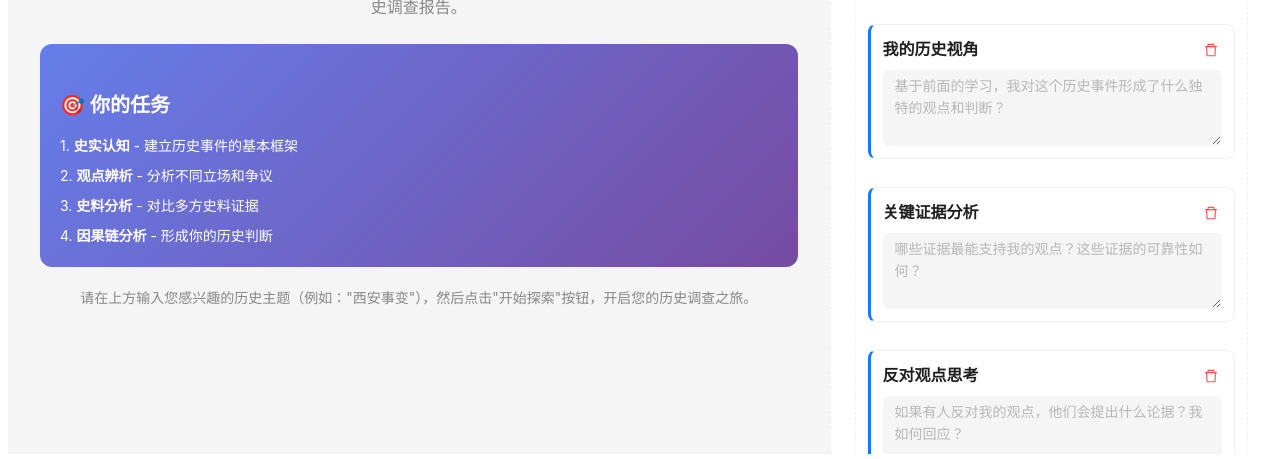
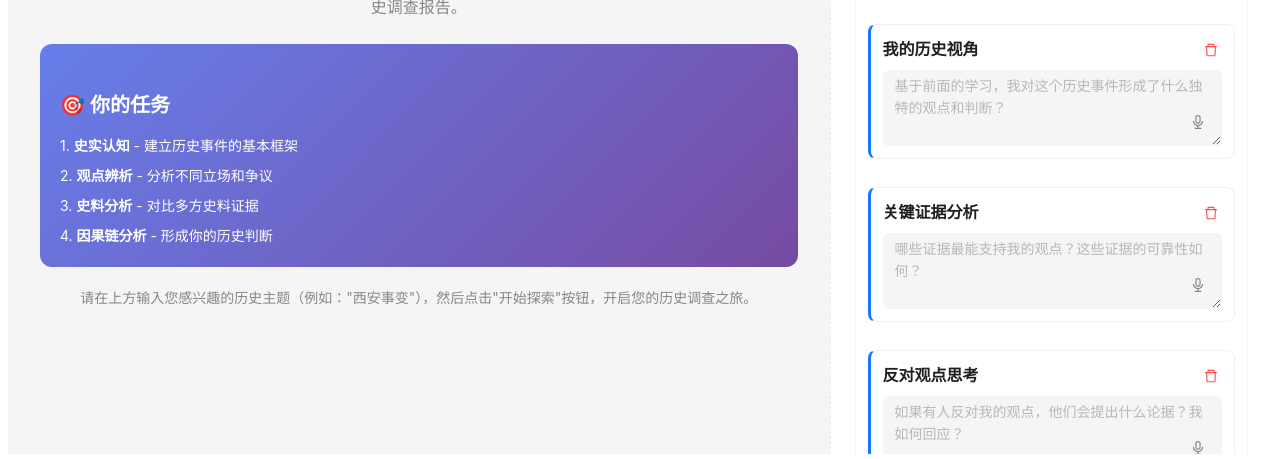
Before and after one commit to rongyuy/history_assistant, a React (Create React App) app in the folder frontend/: page / in a window 1280 px wide. Shown: the part 354-813 px from the top of the page. Built offline with nearby package versions, Linux system fonts and the light colour scheme.

Commit message:
AI引导语音输入，任务四语音输入

```diff
--- a/frontend/src/pages/InquiryPage.js
+++ b/frontend/src/pages/InquiryPage.js
@@ -1,3 +1,4 @@
+// InquiryPage.js
 import { useEffect, useState, useCallback, useRef, useMemo, useLayoutEffect } from 'react';
 import { addEdge, applyNodeChanges, applyEdgeChanges, ReactFlowProvider  } from 'reactflow';
 import {
@@ -22,7 +23,6 @@ import {
   Modal,
   Row,
   Col,
-  //Anchor,
   Popover,
   Menu,
 } from 'antd';
@@ -31,7 +31,6 @@ import {
   BulbOutlined,
   MessageOutlined,
   DeleteOutlined,
-  //EditOutlined,
   OrderedListOutlined,
   ApartmentOutlined,
   PlusOutlined,
@@ -41,10 +40,13 @@ import {
   ExclamationCircleFilled,
   LinkOutlined,
   UpOutlined, DownOutlined,
+  AudioOutlined, // <-- 新增图标
 } from '@ant-design/icons';
 import { getWikiData, getViewpointAnalysis, postChatMessageStream, getSourcesComparison, getWikiHtmlContent, getDiscussionDetails, getWikiPreview } from '../api';
 import ArgumentMap from '../ArgumentMap'
 import DOMPurify from 'dompurify'
+// 导入我们新建的 Hook
+import { useSpeechRecognition } from './useSpeechRecognition';
 
 const { Header, Sider, Content } = Layout;
 const { Title, Text, Paragraph } = Typography;
@@ -768,19 +770,21 @@ function EditableTimelineItem({ item, onChange, onDelete }) {
     </div>
   );
 }
+// InquiryPage.js
+
+// ... (文件顶部的 imports 和其他组件保持不变) ...
 
 function WikiSummaryCard({ data, topic, fullHtmlContent, isFullContentLoading, ensureFullContentFetched }) {
   const [isExpanded, setIsExpanded] = useState(false);
   const contentRef = useRef(null);
-  const { message, modal } = AntdApp.useApp();
-  const { confirm } = modal;
-
-  const [popover, setPopover] = useState({ visible: false, content: null, title: '', top: 0, left: 0, });
+  const { message } = AntdApp.useApp();
+
+  const [popover, setPopover] = useState({ visible: false, content: null, title: '', top: 0, left: 0 });
   const hideTimer = useRef(null);
   const currentTargetRef = useRef(null);
   const summaryCache = useRef(new Map()).current;
 
-  // --- 搜索功能 State ---
+  // --- 【修改】搜索功能 State ---
   const [searchTerm, setSearchTerm] = useState('');
   const [searchResults, setSearchResults] = useState([]);
   const [currentResultIndex, setCurrentResultIndex] = useState(-1);
@@ -792,20 +796,6 @@ function WikiSummaryCard({ data, topic, fullHtmlContent, isFullContentLoading, e
       setTimelineItems(data.timeline.map((item, index) => ({ ...item, id: `timeline-${index}` })));
     }
   }, [data]);
-
-  // useEffect(() => {
-  //   const contentEl = contentRef.current;
-  //   if (!contentEl) return;
-  //   const handleScroll = () => {
-  //     if (popover.visible) {
-  //       setPopover(p => ({ ...p, visible: false }));
-  //       currentTargetRef.current = null;
-  //       clearTimeout(hideTimer.current);
-  //     }
-  //   };
-  //   contentEl.addEventListener('scroll', handleScroll, { passive: true });
-  //   return () => contentEl.removeEventListener('scroll', handleScroll);
-  // }, [popover.visible]);
 
   const handleLinkMouseOver = useCallback(async (e) => {
     const target = e.target.closest('a[href^="https://zh.wikipedia.org/wiki/"]');
@@ -832,31 +822,34 @@ function WikiSummaryCard({ data, topic, fullHtmlContent, isFullContentLoading, e
     if (left < 0) { left = GAP; }
     if (target === currentTargetRef.current) { setPopover({ visible: true, content: summaryText, title: term, top, left }); }
   }, [topic, summaryCache]);
+
   const handleLinkMouseOut = useCallback(() => { currentTargetRef.current = null; hideTimer.current = setTimeout(() => { setPopover(p => ({ ...p, visible: false })); }, 200); }, []);
-
   const handleTimelineChange = (id, field, value) => { setTimelineItems(items => items.map(item => item.id === id ? { ...item, [field]: value } : item)); };
   const handleAddTimelineItem = () => { setTimelineItems(items => [...items, { id: `timeline-new-${Date.now()}`, year: '', event: '' }]); };
   const handleDeleteTimelineItem = (id) => { setTimelineItems(items => items.filter(item => item.id !== id)); };
   const handleSaveNotes = () => { message.success('笔记已保存！(模拟)'); };
   const handleExport = () => { if (timelineItems.length === 0) { message.warning('没有可导出的时间线内容。'); return; } const content = timelineItems.map(item => `${item.year}: ${item.event}`).join('\n'); const blob = new Blob([content], { type: 'text/plain;charset=utf-8' }); const link = document.createElement('a'); link.href = URL.createObjectURL(blob); link.download = `${topic || '未命名主题'}-时间线.txt`; document.body.appendChild(link); link.click(); document.body.removeChild(link); URL.revokeObjectURL(link.href); message.success('时间线已导出为 .txt 文件！'); };
   const handleClearTimeline = () => { Modal.confirm({ title: '您确定要清空所有时间线吗？', icon: <ExclamationCircleFilled />, content: '这个操作无法撤销。', okText: '确认清空', okType: 'danger', cancelText: '取消', onOk() { setTimelineItems([]); message.info('时间线已清空。'); }, }); };
+
   const toggleExpand = useCallback(async () => {
     const nextState = !isExpanded;
     setIsExpanded(nextState);
     if (nextState && !fullHtmlContent) {
       await ensureFullContentFetched();
     }
-    // 【修复】展开或收起时，清空上一次的搜索状态
+    // 展开或收起时，清空上一次的搜索状态
     setSearchTerm('');
     setSearchResults([]);
     setCurrentResultIndex(-1);
   }, [isExpanded, fullHtmlContent, ensureFullContentFetched]);
+
   const handleScrollTo = (key) => {
     const element = document.getElementById(key);
     if (element && contentRef.current) {
         element.scrollIntoView({ behavior: 'smooth', block: 'start' });
     }
   };
+
   const buildTree = (list) => {
     if (!list || list.length === 0) return [];
     const mapToMenuItems = (nodes) => nodes.map(node => {
@@ -886,39 +879,34 @@ function WikiSummaryCard({ data, topic, fullHtmlContent, isFullContentLoading, e
 
   const displayedContent = useMemo(() => {
     if (!isExpanded || !fullHtmlContent?.content) return [];
-
-    // 先对原始HTML进行净化，这是最安全的第一步
     const sanitizedSections = fullHtmlContent.content.map(section => ({
       ...section,
       html_content: DOMPurify.sanitize(section.html_content || '')
     }));
-
-    // 如果没有搜索词，直接返回净化后的内容
     if (!searchTerm) {
       return sanitizedSections;
     }
-
-    // 如果有搜索词，在净化后的HTML字符串上进行安全的高亮处理
     try {
-      // 创建一个安全的正则表达式，避免特殊字符干扰
       const safeRegex = new RegExp(searchTerm.replace(/[.*+?^${}()|[\]\\]/g, '\\$&'), 'gi');
       return sanitizedSections.map(section => {
-        // 关键修复：只替换不在HTML标签内部的文本
-        // 我们通过一个技巧实现：先用一个特殊标记替换掉所有HTML标签，
-        // 然后在剩下的纯文本上进行高亮替换，最后再把HTML标签恢复回去。
         const placeholders = [];
         let placeholderId = 0;
 
-        // 1. 抽取所有HTML标签，用占位符替换
-        const textOnly = section.html_content.replace(/<[^>]*>/g, (match) => {
+        // 1. 先移除已存在的高亮标签，避免嵌套
+        let cleanHtml = section.html_content.replace(/<span class="search-highlight[^"]*">(.*?)<\/span>/gi, '$1');
+
+        // 2. 抽取所有HTML标签，用占位符替换
+        const textOnly = cleanHtml.replace(/<[^>]*>/g, (match) => {
           placeholders.push(match);
           return `__HTML_PLACEHOLDER_${placeholderId++}__`;
         });
 
-        // 2. 在纯文本上进行高亮替换
-        const highlightedText = textOnly.replace(safeRegex, match => `<span class="search-highlight">${match}</span>`);
-
-        // 3. 将HTML标签恢复回去
+        // 3. 在纯文本上进行高亮替换，确保每个匹配项都是独立的
+        const highlightedText = textOnly.replace(safeRegex, (match, offset) => {
+          return `<span class="search-highlight" data-offset="${offset}">${match}</span>`;
+        });
+
+        // 4. 将HTML标签恢复回去
         let finalHtml = highlightedText;
         for (let i = 0; i < placeholders.length; i++) {
           finalHtml = finalHtml.replace(`__HTML_PLACEHOLDER_${i}__`, placeholders[i]);
@@ -928,47 +916,21 @@ function WikiSummaryCard({ data, topic, fullHtmlContent, isFullContentLoading, e
       });
     } catch (e) {
       console.error("高亮处理失败:", e);
-      return sanitizedSections; // 出错时返回原始内容
+      return sanitizedSections;
     }
   }, [searchTerm, fullHtmlContent, isExpanded]);
 
-  // 【新增】搜索执行函数
-  const handleSearchExecution = (value) => {
-    const term = value.trim();
-    setSearchTerm(term);
-    setCurrentResultIndex(-1);
-    setSearchResults([]);
-
-    if (!term) {
-      return; // 如果清空搜索，直接返回
-    }
-
-    // 使用 setTimeout 等待 displayedContent 的 useMemo 计算完成并且DOM更新
-    setTimeout(() => {
-      if (contentRef.current) {
-        const results = Array.from(contentRef.current.querySelectorAll('.search-highlight'));
-        setSearchResults(results);
-        if (results.length > 0) {
-          setCurrentResultIndex(0); // 自动定位到第一个结果
-          message.success(`找到了 ${results.length} 个匹配项。`);
-        } else {
-          message.info('在正文中未找到匹配项。');
-        }
-      }
-    }, 100); // 100毫秒延迟通常足够让React完成渲染
-  };
-
-  // 【修复-2】上/下一个按钮自动跳转
+  // --- 【核心修改】使用 useLayoutEffect 确保滚动 ---
   useLayoutEffect(() => {
     if (searchResults.length > 0 && currentResultIndex >= 0) {
       // 1. 移除上一个元素的 active class
       searchResults.forEach(el => el.classList.remove('search-highlight-active'));
 
-      // 2. 为当前元素添加 active class
+      // 2. 为当前元素添加 active class 并滚动
       const currentElement = searchResults[currentResultIndex];
+
       if (currentElement) {
         currentElement.classList.add('search-highlight-active');
-        // 3. 滚动到当前元素
         currentElement.scrollIntoView({
           behavior: 'smooth',
           block: 'center',
@@ -976,23 +938,61 @@ function WikiSummaryCard({ data, topic, fullHtmlContent, isFullContentLoading, e
         });
       }
     }
-  }, [currentResultIndex, searchResults]);
-
+  }, [currentResultIndex]); // 【修复】只依赖 currentResultIndex，不依赖 searchResults
+
+  const handleSearchExecution = (value) => {
+    const term = value.trim();
+    setSearchTerm(term);
+
+    // 清空旧状态
+    setCurrentResultIndex(-1);
+    setSearchResults([]);
+
+    if (!term) {
+      return;
+    }
+
+    // 使用 setTimeout 等待 useMemo 和 DOM 更新
+    setTimeout(() => {
+      if (contentRef.current) {
+        const results = Array.from(contentRef.current.querySelectorAll('.search-highlight'));
+        setSearchResults(results); // 更新结果
+        if (results.length > 0) {
+          setCurrentResultIndex(0); // 更新索引，这将触发 useLayoutEffect
+          message.success(`找到了 ${results.length} 个匹配项。`);
+        } else {
+          message.info('在正文中未找到匹配项。');
+        }
+      }
+    }, 100);
+  };
+
+  // --- 【修改】导航函数只负责更新索引 ---
   const handleNavigateResult = (direction) => {
     if (searchResults.length === 0) return;
     setCurrentResultIndex(prevIndex => {
       const newIndex = prevIndex + direction;
-      if (newIndex >= searchResults.length) return 0; // 循环到第一个
-      if (newIndex < 0) return searchResults.length - 1; // 循环到最后一个
+      if (newIndex >= searchResults.length) return 0;
+      if (newIndex < 0) return searchResults.length - 1;
       return newIndex;
     });
   };
 
+  // --- 【新增】处理搜索框清除事件 ---
+  const handleSearchChange = (e) => {
+    if (e.target.value.trim() === '') {
+      setSearchTerm('');
+      setSearchResults([]);
+      setCurrentResultIndex(-1);
+    }
+  };
+
   const menuItems = buildTree(fullHtmlContent?.content);
   const aiSummary = data?.summary || "暂无AI摘要";
 
   return (
     <>
+      {/* --- 【新增】优化高亮样式 --- */}
       <style>{`
         .search-highlight {
           background-color: yellow;
@@ -1000,6 +1000,8 @@ function WikiSummaryCard({ data, topic, fullHtmlContent, isFullContentLoading, e
         }
         .search-highlight-active {
           background-color: orange;
+          color: white;
+          border-radius: 3px;
         }
       `}</style>
 
@@ -1026,7 +1028,8 @@ function WikiSummaryCard({ data, topic, fullHtmlContent, isFullContentLoading, e
               <Input.Search
                 placeholder="在正文中搜索..."
                 allowClear
-                onSearch={handleSearchExecution} // 【修复】绑定新的搜索执行函数
+                onSearch={handleSearchExecution}
+                onChange={handleSearchChange} // 【新增】绑定 onChange
                 enterButton="搜索"
               />
               {searchResults.length > 0 && (
@@ -1052,7 +1055,6 @@ function WikiSummaryCard({ data, topic, fullHtmlContent, isFullContentLoading, e
               </div>
             </Col>
             <Col span={18} style={{ height: '100%' }}>
-              {/* 【修复】移除了外层的 onClick 事件，让链接可以自由、快速地响应 */}
               <div
                 ref={contentRef}
                 onMouseOver={handleLinkMouseOver}
@@ -1106,7 +1108,6 @@ function WikiSummaryCard({ data, topic, fullHtmlContent, isFullContentLoading, e
     </>
   );
 }
-
 function FactionRolesDisplay({ rolesData }) {
     if (!rolesData || rolesData.length === 0) {
         return null;
@@ -1400,16 +1401,25 @@ function SourcesComparisonCard({ data }) {
   );
 }
 
+// ------------------- 【修改点 1】: EditableCard 组件 -------------------
 function EditableCard({ card, onChange, onDelete }) {
+
+  // 使用语音识别 Hook
+  const { isListening, startListening } = useSpeechRecognition(
+    // 识别完成后的回调函数
+    (transcript) => {
+      // 将识别出的文本追加到现有内容后面
+      const newContent = card.content ? `${card.content}\n${transcript}` : transcript;
+      onChange(card.id, 'content', newContent);
+      message.success('语音输入已完成');
+    }
+  );
+
   return (
     <Card
       size="small"
       style={{ width: '100%', marginBottom: 12, borderLeft: '3px solid #1677ff' }}
-      styles={{
-        body: {
-          padding: '12px'
-        }
-      }}
+      styles={{ body: { padding: '12px' } }}
     >
       <Space direction="vertical" style={{ width: '100%' }}>
         <div style={{ display: 'flex', justifyContent: 'space-between', alignItems: 'center' }}>
@@ -1427,6 +1437,8 @@ function EditableCard({ card, onChange, onDelete }) {
             onClick={() => onDelete(card.id)}
           />
         </div>
+        {/* 将 TextArea 和 语音按钮 放入一个相对定位的容器中 */}
+        <div style={{ position: 'relative', width: '100%' }}>
           <TextArea
             variant="filled"
             rows={3}
@@ -1434,10 +1446,27 @@ function EditableCard({ card, onChange, onDelete }) {
             onChange={(e) => onChange(card.id, 'content', e.target.value)}
             placeholder={card.placeholder || '请输入内容...'}
           />
+          {/* 语音按钮，绝对定位于右下角 */}
+          <Button
+            type="text"
+            icon={<AudioOutlined />}
+            onClick={startListening}
+            loading={isListening}
+            style={{
+              position: 'absolute',
+              right: 8,
+              bottom: 8,
+              zIndex: 10,
+              color: isListening ? '#1677ff' : 'rgba(0, 0, 0, 0.45)',
+            }}
+            title="点击开始语音输入"
+          />
+        </div>
       </Space>
     </Card>
   );
 }
+// ------------------- 【修改点 1 结束】 -------------------
 
 function HistoricalCriticalThinkingSection({ questProgress, onCompleteAllTasks }) {
   const initialCards = [
@@ -1595,6 +1624,7 @@ ${cards.map(card => `### ${card.title}\n${card.content || '未填写'}`).join('\
   );
 }
 
+// ------------------- 【修改点 2】: AIChatDock 组件 -------------------
 function AIChatDock({ topic, addNodeToMap, currentModule, aiContext, open, setOpen, chatValue, setChatValue, questProgress, completeTask }) {
     const CONTENT_PADDING = 24;
     const SIDER_WIDTH_PERCENT = '35%';
@@ -1610,6 +1640,15 @@ function AIChatDock({ topic, addNodeToMap, currentModule, aiContext, open, setOp
     const [loading, setLoading] = useState(false);
     const { message } = AntdApp.useApp();
     const [selectedMenuText, setSelectedMenuText] = useState('');
+
+    // 使用语音识别 Hook
+    const { isListening, startListening } = useSpeechRecognition(
+      // 识别完成后的回调函数
+      (transcript) => {
+        // 将识别结果设置到输入框
+        setChatValue(prev => prev + transcript);
+      }
+    );
 
     const menuItemsForAIMessage = (fullText) => [
         {
@@ -1793,7 +1832,7 @@ function AIChatDock({ topic, addNodeToMap, currentModule, aiContext, open, setOp
                 </div>
                 <Space.Compact style={{ width: "100%", marginTop: 8 }}>
                     <Input.TextArea
-                        placeholder={loading ? "AI正在思考..." : "输入你的想法/问题，Enter 发送 (Shift+Enter换行)"}
+                        placeholder={isListening ? "正在聆听..." : (loading ? "AI正在思考..." : "输入你的想法/问题，Enter 发送 (Shift+Enter换行)")}
                         value={chatValue}
                         onChange={(e) => setChatValue(e.target.value)}
                         onPressEnter={(e) => {
@@ -1802,8 +1841,15 @@ function AIChatDock({ topic, addNodeToMap, currentModule, aiContext, open, setOp
                               send();
                             }
                         }}
+                        disabled={loading || isListening}
+                        autoSize={{ minRows: 1, maxRows: 5 }}
+                    />
+                     <Button
+                        icon={<AudioOutlined />}
+                        onClick={startListening}
+                        loading={isListening}
                         disabled={loading}
-                        autoSize={{ minRows: 1, maxRows: 5 }}
+                        title="点击开始语音输入"
                      />
                      <Button type="primary" onClick={send} loading={loading}>发送</Button>
                  </Space.Compact>
@@ -1836,6 +1882,8 @@ function AIChatDock({ topic, addNodeToMap, currentModule, aiContext, open, setOp
          </Drawer>
      );
  }
+// ------------------- 【修改点 2 结束】 -------------------
+
 
 function NotesWorkspace({
   topic,
--- /dev/null
+++ b/frontend/src/pages/useSpeechRecognition.js
@@ -0,0 +1,67 @@
+// useSpeechRecognition.js
+import { useState, useRef, useCallback } from 'react';
+
+// 检查浏览器是否支持 Web Speech API
+const SpeechRecognition = window.SpeechRecognition || window.webkitSpeechRecognition;
+const isSpeechRecognitionSupported = !!SpeechRecognition;
+
+export const useSpeechRecognition = (onResult) => {
+  const [isListening, setIsListening] = useState(false);
+  const recognitionRef = useRef(null);
+
+  const startListening = useCallback(() => {
+    if (!isSpeechRecognitionSupported) {
+      alert("抱歉，您的浏览器不支持语音识别。请尝试 Chrome 或 Edge。");
+      return;
+    }
+    if (isListening) return;
+
+    const recognition = new SpeechRecognition();
+    recognition.lang = 'zh-CN'; // 设置语言为中文
+    recognition.interimResults = true; // 获取中间结果
+    recognition.continuous = false; // 一句话识别结束后即停止
+
+    recognitionRef.current = recognition;
+
+    recognition.onstart = () => {
+      setIsListening(true);
+    };
+
+    recognition.onresult = (event) => {
+      const transcript = Array.from(event.results)
+        .map(result => result[0])
+        .map(result => result.transcript)
+        .join('');
+
+      // 当识别结束时（isFinal），调用回调函数
+      if (event.results[0].isFinal) {
+        onResult(transcript);
+      }
+    };
+
+    recognition.onerror = (event) => {
+      console.error('语音识别错误:', event.error);
+      setIsListening(false);
+    };
+
+    recognition.onend = () => {
+      setIsListening(false);
+    };
+
+    recognition.start();
+  }, [isListening, onResult]);
+
+  const stopListening = useCallback(() => {
+    if (recognitionRef.current) {
+      recognitionRef.current.stop();
+    }
+    setIsListening(false);
+  }, []);
+
+  return {
+    isListening,
+    startListening,
+    stopListening,
+    isSpeechRecognitionSupported
+  };
+};
```
Lines whose indentation alone changed are shown as unchanged.
